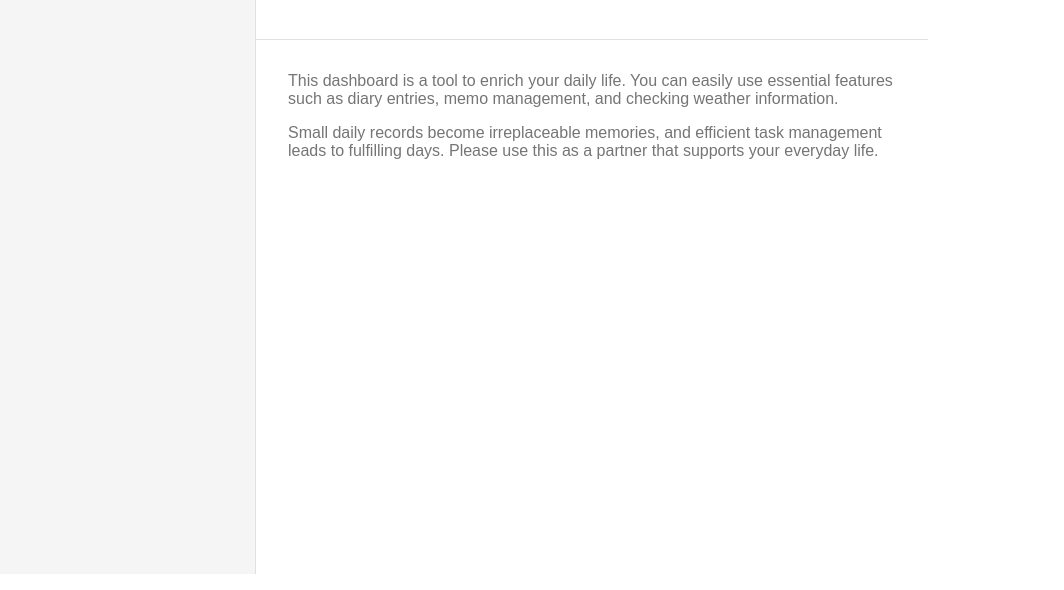
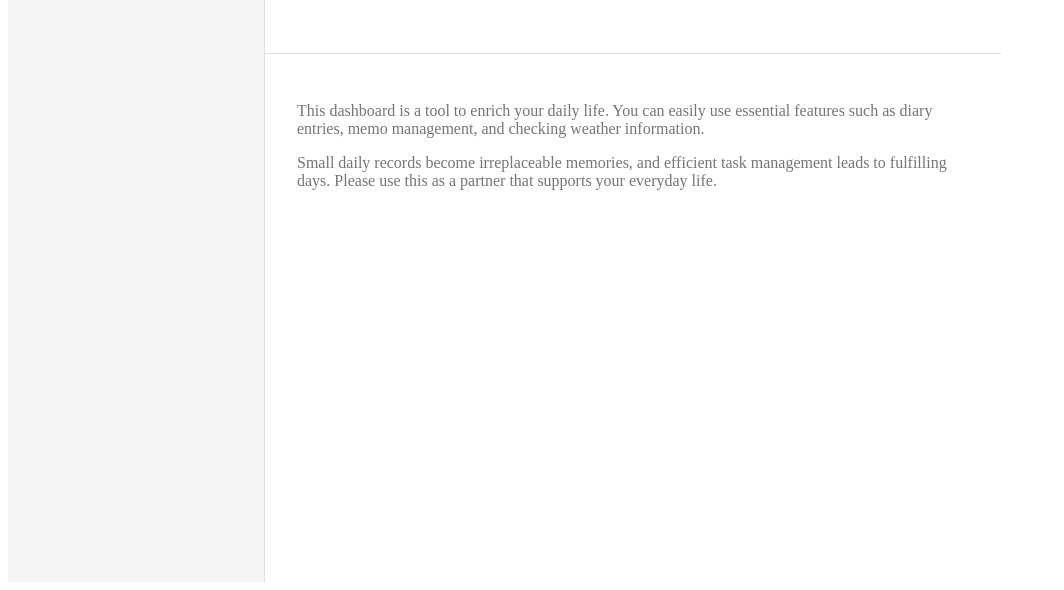
Before and after one commit to REI0813/dashboard-application, a plain HTML site: page index.html in a window 1280 px wide. Shown: the part 226-816 px from the top of the page, without its empty margins (0-1064 px from the left). Drawn offline with nearby package versions, Linux system fonts and the light colour scheme.

Commit message:
Update style.css

```diff
--- a/style.css
+++ b/style.css
@@ -1,32 +1,3 @@
-/* ブラウザで設定されているスタイルのリセット・共通設定 */
-/* 消さないでください */
-*,
-*::before,
-*::after {
-  box-sizing: border-box;
-}
-body,
-h1,
-h2,
-h3,
-p,
-ul,
-li,
-form,
-input,
-textarea,
-select,
-button {
-  margin: 0;
-  padding: 0;
-  font-family: sans-serif;
-}
-
-ul {
-  list-style: none;
-}
-/* スタイルのリセット終了 */
-
 /* サイドバーとメインコンテンツを包むための要素のスタイルを書いてください */
 .Pagelayout{
   display: flex;
```
